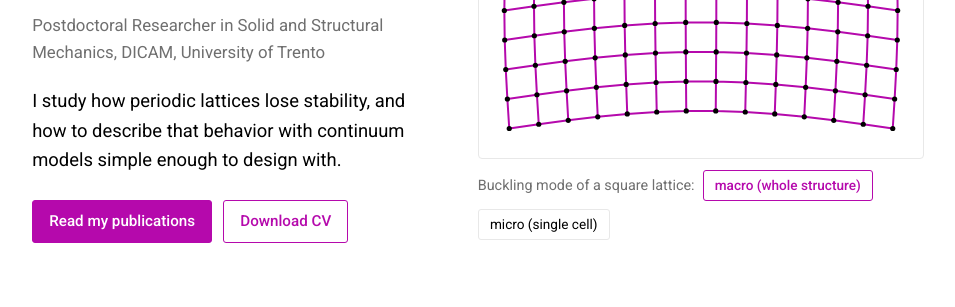
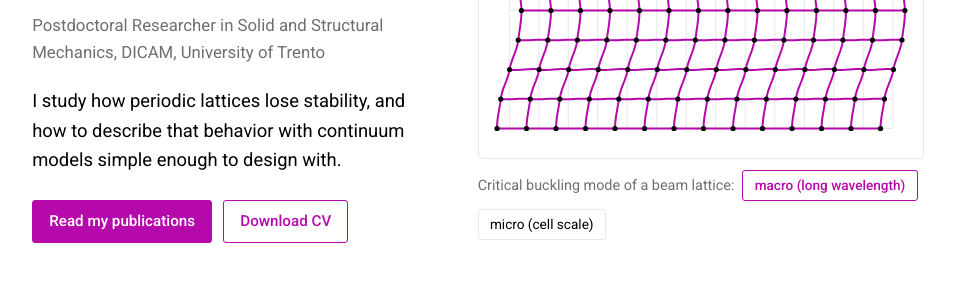
Before and after one commit to NicolaMarasciuolo/NicolaMarasciuolo.github.io, a plain HTML site: page index.html in a window 1280 px wide. Shown: the part 249-556 px from the top of the page, without its empty margins (162-1117 px from the left). Drawn offline with Linux system fonts and the light colour scheme; some icons are missing.

Commit message:
Add files via upload

```diff
--- a/index.html
+++ b/index.html
@@ -28,11 +28,11 @@
       </p>
     </div>
     <figure class="hero-fig">
-      <canvas id="lattice" role="img" aria-label="Animation of a square lattice buckling in a long-wavelength mode or in a cell-scale mode"></canvas>
+      <canvas id="lattice" role="img" aria-label="Deformed shape of a square lattice of flexible beams in a long-wavelength (macro) or cell-scale (micro) critical buckling mode"></canvas>
       <figcaption>
-        <span>Buckling mode of a square lattice:</span>
-        <button class="mode macro" aria-pressed="true" data-mode="macro">macro (whole structure)</button>
-        <button class="mode micro" aria-pressed="false" data-mode="micro">micro (single cell)</button>
+        <span>Critical buckling mode of a beam lattice:</span>
+        <button class="mode macro" aria-pressed="true" data-mode="macro">macro (long wavelength)</button>
+        <button class="mode micro" aria-pressed="false" data-mode="micro">micro (cell scale)</button>
       </figcaption>
     </figure>
   </section>
@@ -73,7 +73,7 @@
 
   <section id="contact" class="block">
     <h2>Contact</h2>
-<!--    <p>Email is the best way to reach me: <a href="mailto:name@university.it">name@university.it</a></p>-->
+    <!--<p>Email is the best way to reach me: <a href="mailto:name@university.it">name@university.it</a></p>-->
     <ul class="social">
       <li><a href="mailto:name@university.it" title="Email" aria-label="Email"><i class="fa-solid fa-envelope"></i></a></li>
       <li><a href="https://scholar.google.com/citations?user=6_VzYNsAAAAJ&amp;hl=en&amp;oi=ao" title="Google Scholar" aria-label="Google Scholar"><i class="ai ai-google-scholar"></i></a></li>
@@ -88,6 +88,6 @@
 
 <footer id="site-footer"></footer>
 <script src="dati.js?v=5"></script>
-<script src="script.js?v=5"></script>
+<script src="script.js?v=6"></script>
 </body>
 </html>
--- a/script.js
+++ b/script.js
@@ -65,7 +65,15 @@ document.addEventListener("click", e => {
   const box = b.closest(".entry").querySelector(".abstract"); box.hidden = !box.hidden;
 });
 
-// ---------- Reticolo animato (solo nella home) ----------
+// ---------- Deformate critiche di un reticolo di travi (solo nella home) ----------
+// Modi di Bloch-Floquet di un reticolo quadrato di travi flessibili (Eulero-Bernoulli, nodi rigidi),
+// compressione biassiale uguale, calcolati con elementi di trave. Ogni trave e' descritta da 9 punti
+// (spostamenti x e y, parte reale e immaginaria, in unita' di cella). Il modo nella cella (i,j)
+// e' la parte reale di  ampiezza * exp(i (kx*i + ky*j)).
+//  macro: onda lunga (kx~0, ky=0.8, circa 8 celle): tutto il reticolo si inflette come un'unica struttura
+//  micro: onda corta  (kx=ky=pi, 2 celle): ogni trave si inflette in una semionda, a scala della cella
+const MODES = {"macro":{"kx":0.002,"ky":0.8,"h":[[1.0,-0.0,-0.0,-0.0],[1.0,0.0002,-0.0,-0.0325],[1.0,0.0005,-0.0,-0.038],[1.0,0.0007,-0.0001,-0.0241],[1.0,0.001,-0.0001,-0.0],[1.0,0.0012,-0.0001,0.0241],[1.0,0.0015,-0.0001,0.038],[1.0,0.0017,-0.0001,0.0325],[1.0,0.002,-0.0,-0.0]],"v":[[1.0,-0.0,-0.0,-0.0],[0.9921,0.0631,-0.0,-0.0],[0.9692,0.1524,-0.0,-0.0],[0.9333,0.2597,-0.0,-0.0],[0.8877,0.3753,-0.0,-0.0],[0.8365,0.4885,-0.0,-0.0],[0.7846,0.5891,-0.0,-0.0],[0.7365,0.6677,-0.0,-0.0],[0.6967,0.7174,-0.0,-0.0]]},"micro":{"kx":3.1416,"ky":3.1416,"h":[[-0.0,-0.0,0.0,-0.0],[-0.0,-0.0,0.3827,0.0024],[-0.0,-0.0,0.7071,0.0044],[-0.0,-0.0,0.9239,0.0058],[0.0,-0.0,1.0,0.0062],[0.0,0.0,0.9239,0.0058],[0.0,0.0,0.7071,0.0044],[0.0,0.0,0.3827,0.0024],[0.0,0.0,-0.0,0.0]],"v":[[-0.0,-0.0,0.0,-0.0],[-0.3827,-0.0024,0.0,0.0],[-0.7071,-0.0044,0.0,0.0],[-0.9239,-0.0058,0.0,0.0],[-1.0,-0.0062,0.0,0.0],[-0.9239,-0.0058,-0.0,-0.0],[-0.7071,-0.0044,-0.0,-0.0],[-0.3827,-0.0024,-0.0,-0.0],[0.0,0.0,-0.0,0.0]]}};
+const AMP = { macro: 0.42, micro: 0.30 };   // ampiezza massima, in frazione della cella
 const cv = document.getElementById("lattice");
 if (cv) {
   const ctx = cv.getContext("2d"), NX = 14, NY = 9;
@@ -76,35 +84,38 @@ if (cv) {
     cv.width = W * dpr; cv.height = H * dpr;
     ctx.setTransform(dpr, 0, 0, dpr, 0, 0);
   };
-  const node = (i, j, a) => {          // a = ampiezza istantanea tra -1 e 1
+  const draw = t => {
+    const M = MODES[mode], a = (reduce ? 1 : Math.sin(t / 1100)) * AMP[mode];
     const s = Math.min(W / (NX + 1), H / (NY + 1));
-    let x = (W - (NX - 1) * s) / 2 + i * s, y = (H - (NY - 1) * s) / 2 + j * s;
-    if (mode === "macro") {            // onda lunga: tutta la struttura si inflette
-      y += a * s * 0.9 * Math.sin(Math.PI * i / (NX - 1));
-      x += a * s * 0.25 * Math.sin(Math.PI * j / (NY - 1)) * Math.cos(Math.PI * i / (NX - 1));
-    } else {                           // modo di cella: i nodi ruotano a segni alterni
-      x += a * s * 0.2 * (j % 2 ? 1 : -1);
-      y += a * s * 0.2 * (i % 2 ? 1 : -1);
-    }
-    return [x, y];
-  };
-  const draw = t => {
-    const a = reduce ? 1 : Math.sin(t / 900);
+    const x0 = (W - (NX - 1) * s) / 2, y0 = (H - (NY - 1) * s) / 2;
+    const px = X => x0 + X * s, py = Y => y0 + (NY - 1 - Y) * s;     // y verso l'alto
     const css = getComputedStyle(document.documentElement);
     ctx.clearRect(0, 0, W, H);
-    ctx.strokeStyle = css.getPropertyValue("--" + mode).trim();
-    ctx.fillStyle = css.getPropertyValue("--ink").trim();
-    ctx.lineWidth = 2;
+    ctx.lineJoin = "round";
+    ctx.strokeStyle = css.getPropertyValue("--line").trim(); ctx.lineWidth = 1;     // reticolo indeformato
     ctx.beginPath();
+    for (let j = 0; j < NY; j++) { ctx.moveTo(px(0), py(j)); ctx.lineTo(px(NX - 1), py(j)); }
+    for (let i = 0; i < NX; i++) { ctx.moveTo(px(i), py(0)); ctx.lineTo(px(i), py(NY - 1)); }
+    ctx.stroke();
+    ctx.strokeStyle = css.getPropertyValue("--" + mode).trim(); ctx.lineWidth = 2;  // travi deformate
+    ctx.beginPath();
+    const beam = (i, j, S, horizontal) => {
+      const c = Math.cos(M.kx * i + M.ky * j), n = Math.sin(M.kx * i + M.ky * j);
+      S.forEach((p, m) => {
+        const X = i + (horizontal ? m / 8 : 0) + a * (p[0] * c - p[1] * n);
+        const Y = j + (horizontal ? 0 : m / 8) + a * (p[2] * c - p[3] * n);
+        m ? ctx.lineTo(px(X), py(Y)) : ctx.moveTo(px(X), py(Y));
+      });
+    };
     for (let j = 0; j < NY; j++) for (let i = 0; i < NX; i++) {
-      const [x, y] = node(i, j, a);
-      if (i < NX - 1) { const [x2, y2] = node(i + 1, j, a); ctx.moveTo(x, y); ctx.lineTo(x2, y2); }
-      if (j < NY - 1) { const [x2, y2] = node(i, j + 1, a); ctx.moveTo(x, y); ctx.lineTo(x2, y2); }
+      if (i < NX - 1) beam(i, j, M.h, true);
+      if (j < NY - 1) beam(i, j, M.v, false);
     }
     ctx.stroke();
+    ctx.fillStyle = css.getPropertyValue("--ink").trim();                            // nodi rigidi
     for (let j = 0; j < NY; j++) for (let i = 0; i < NX; i++) {
-      const [x, y] = node(i, j, a);
-      ctx.beginPath(); ctx.arc(x, y, 2.6, 0, 7); ctx.fill();
+      const c = Math.cos(M.kx * i + M.ky * j), n = Math.sin(M.kx * i + M.ky * j), p = M.h[0];
+      ctx.beginPath(); ctx.arc(px(i + a * (p[0] * c - p[1] * n)), py(j + a * (p[2] * c - p[3] * n)), 2.6, 0, 7); ctx.fill();
     }
     if (!reduce) requestAnimationFrame(draw);
   };
```
